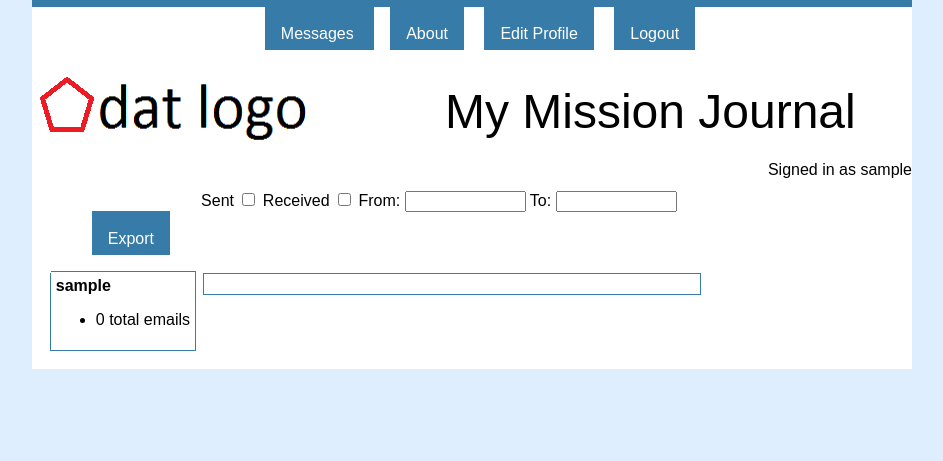
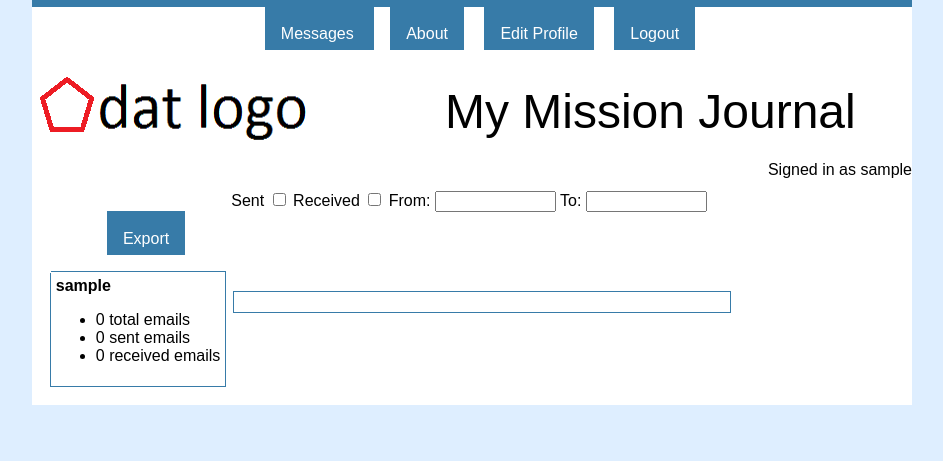
Before and after one commit to tduck/mission-email-journal, a Flask app: page /messages in a window 1280 px wide. Shown: the part 1-462 px from the top of the page, without its empty margins (168-1111 px from the left). Run offline with Flask 2, Linux system fonts and the light colour scheme; the visitor is signed in with stand-in values (Sample User, id 1); data that the repository does not hold is empty; some libraries are stand-ins or nearby versions.

Commit message:
get received mail not returning

```diff
--- a/missionemailjournal.py
+++ b/missionemailjournal.py
@@ -56,6 +56,7 @@ def getUserRecievedMail(username):
 		for message in allInMessages:
 			messageList.append(message)
 
+	return messageList
 
 
 @app.route('/register', methods=['GET', 'POST'])
@@ -170,6 +171,7 @@ def messages():
 	if 'username' in session:
 		messages = getAllUserMail(session['username'])
 		sent = getUserSentMail(session['username'])
+
 		received = getUserRecievedMail(session['username'])
 		return render_template('messages.html', messages = messages, sent = sent, received = received)
 	else:
--- a/templates/messages.html
+++ b/templates/messages.html
@@ -55,7 +55,8 @@ To: <input type="text" size="12" id="endDate" />
 	<b>{{ session['username'] }}</b>
 	<ul>
 	<li>{{messages|length}} total emails</li>
-
+	<li>{{sent|length}} sent emails</li>
+	<li>{{received|length}} received emails</li>
 	</ul>
 	</div>
 	</td>
```
